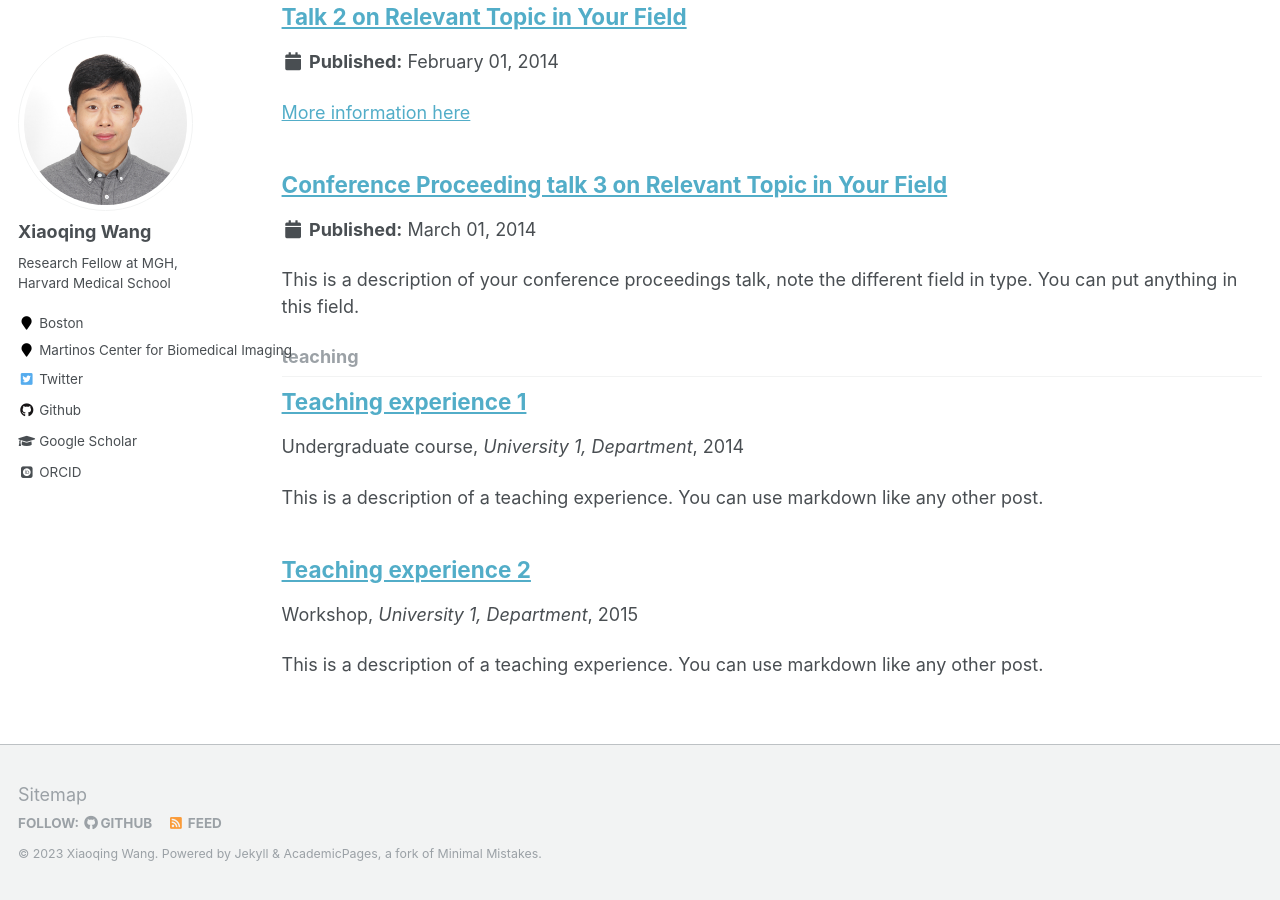
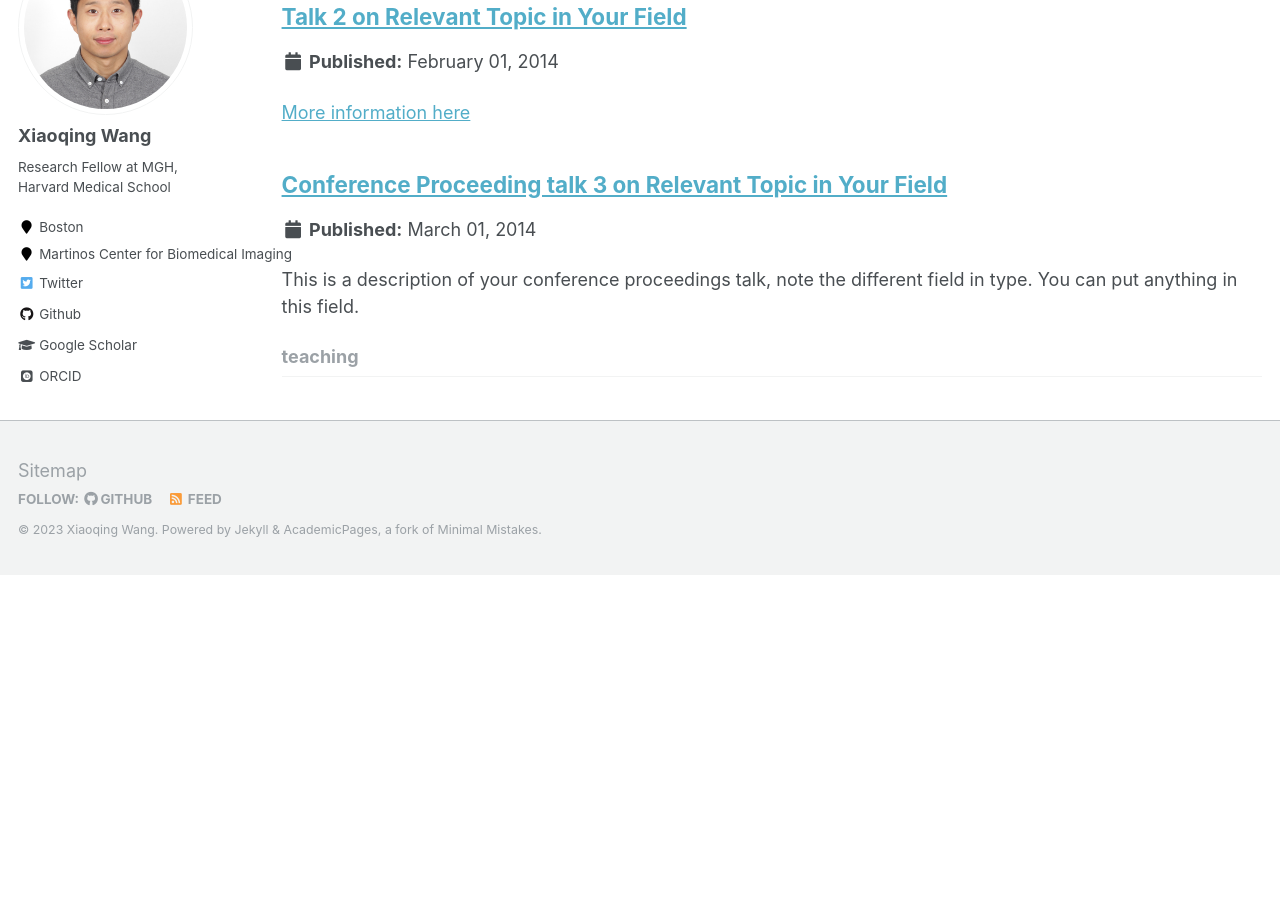
Before and after one commit to xqwang1/xqwang1.github.io, a Jekyll site: the page built from _pages/collection-archive.html, in a window 1280 px wide and 900 px high, scrolled down 1588 px. Built offline with Jekyll 4.4.1, drawn with Linux system fonts in a browser that asks for light colours; some web fonts are replaced; after the commit the page ends 2163 px from its top, so only the background shows below that.

Commit message:
update teaching

```diff
--- a/_teaching/2014-spring-teaching-1.md
+++ /dev/null
@@ -1,20 +0,0 @@
----
-title: "Teaching experience 1"
-collection: teaching
-type: "Undergraduate course"
-permalink: /teaching/2014-spring-teaching-1
-venue: "University 1, Department"
-date: 2014-01-01
-location: "City, Country"
----
-
-This is a description of a teaching experience. You can use markdown like any other post.
-
-Heading 1
-======
-
-Heading 2
-======
-
-Heading 3
-======
--- a/_teaching/2015-spring-teaching-2.md
+++ /dev/null
@@ -1,20 +0,0 @@
----
-title: "Teaching experience 2"
-collection: teaching
-type: "Workshop"
-permalink: /teaching/2015-spring-teaching-1
-venue: "University 1, Department"
-date: 2015-01-01
-location: "City, Country"
----
-
-This is a description of a teaching experience. You can use markdown like any other post.
-
-Heading 1
-======
-
-Heading 2
-======
-
-Heading 3
-======
```
Also changed, not shown: _pages/teaching.md (+0 -5 lines).
